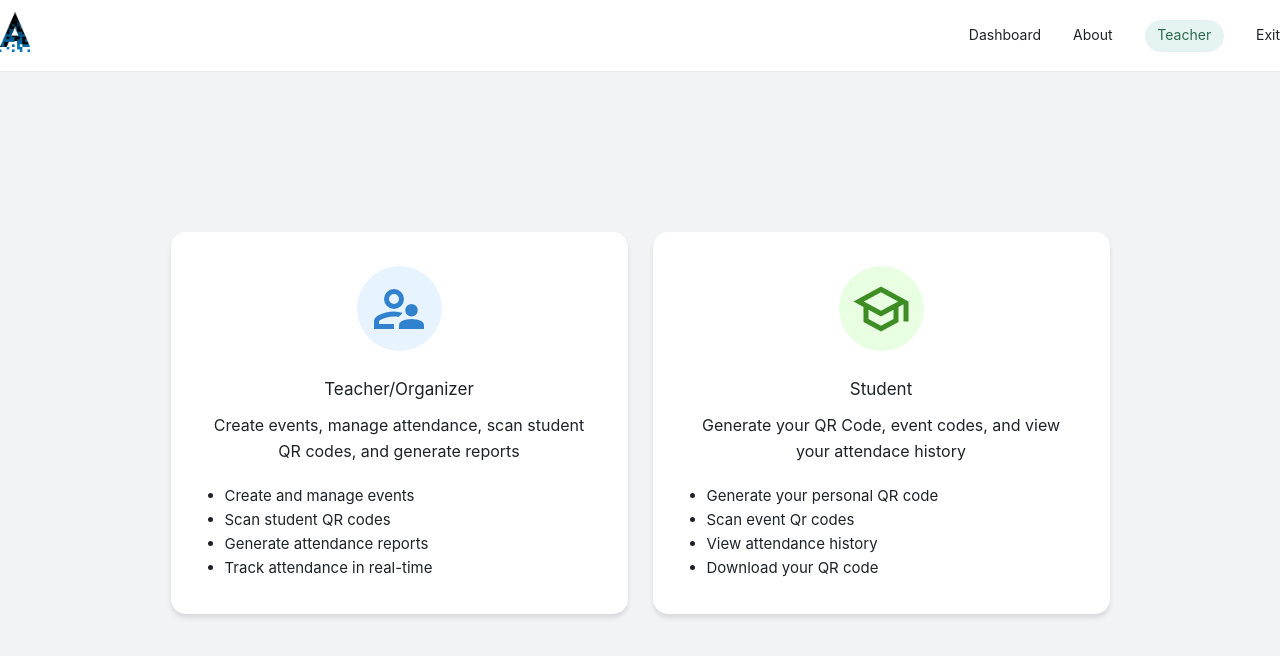
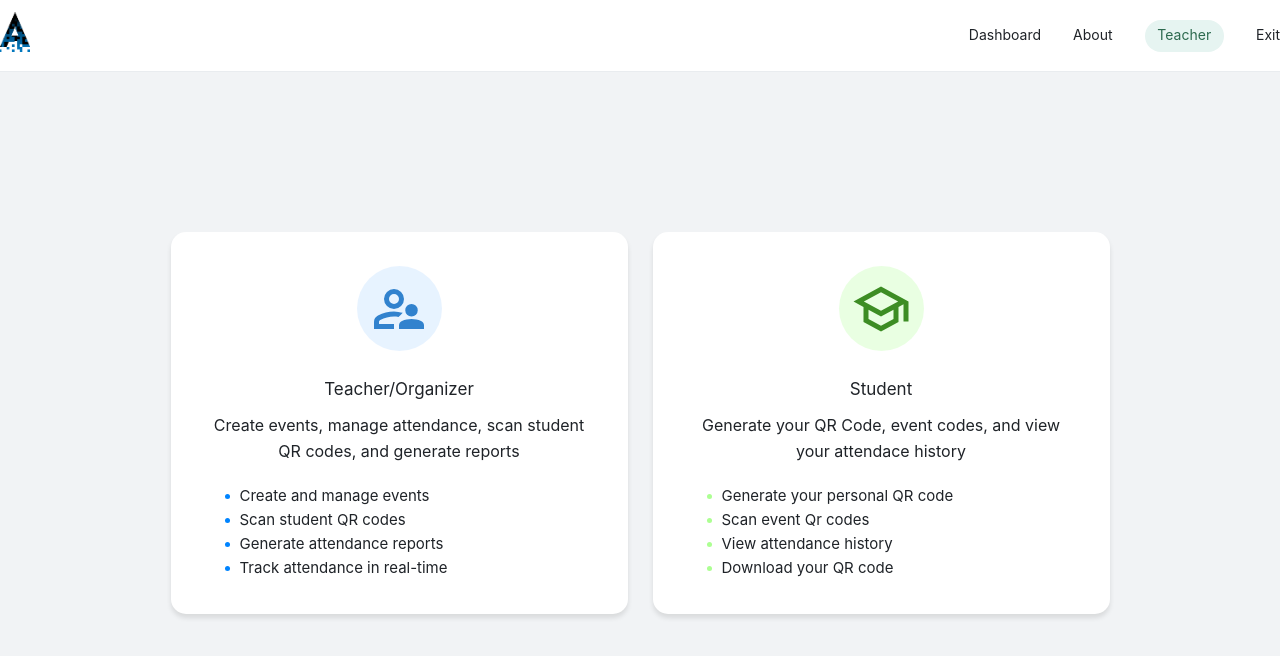
Before and after one commit to TLSin/attendia, a Vue app in the folder client/: page / in a window 1280 px wide. Shown: the top 656 px of the page. Built offline with nearby package versions, Linux system fonts and the light colour scheme.

Commit message:
Fixed Frontend Routes

```diff
--- a/client/src/views/HomeView.vue
+++ b/client/src/views/HomeView.vue
@@ -27,10 +27,10 @@ const toggleLogIn = (mode) => {
                 </div>
                 <div class="description">
                     <ul>
-                        <li>Create and manage events</li>
-                        <li>Scan student QR codes</li>
-                        <li>Generate attendance reports</li>
-                        <li>Track attendance in real-time</li>
+                        <li><span class="indicator teacher">&nbsp;</span>Create and manage events</li>
+                        <li><span class="indicator teacher">&nbsp;</span>Scan student QR codes</li>
+                        <li><span class="indicator teacher">&nbsp;</span>Generate attendance reports</li>
+                        <li><span class="indicator teacher">&nbsp;</span>Track attendance in real-time</li>
                     </ul>
                 </div>
             </template>
@@ -46,10 +46,10 @@ const toggleLogIn = (mode) => {
                 </div>
                 <div class="description">
                     <ul>
-                        <li>Generate your personal QR code</li>
-                        <li>Scan event Qr codes</li>
-                        <li>View attendance history</li>
-                        <li>Download your QR code</li>
+                        <li><span class="indicator student">&nbsp;</span>Generate your personal QR code</li>
+                        <li><span class="indicator student">&nbsp;</span>Scan event Qr codes</li>
+                        <li><span class="indicator student">&nbsp;</span>View attendance history</li>
+                        <li><span class="indicator student">&nbsp;</span>Download your QR code</li>
                     </ul>
                 </div>
             </template>
@@ -107,9 +107,23 @@ const toggleLogIn = (mode) => {
     transform: translateX(-20px);
 }
 
-span {
-    width: 16px;
-    height: 16px;
-    background-color: green;
+.description ul li {
+    display: flex;
+    align-items: center;
+    gap: 10px;
+}
+
+.indicator.teacher {
+    background-color: rgb(0, 132, 255);
+    width: 5px;
+    height: 5px;
+    border-radius: 100%;
+}
+
+.indicator.student {
+    background-color: rgb(172, 255, 146);
+    width: 5px;
+    height: 5px;
+    border-radius: 100%;
 }
 </style>
```
